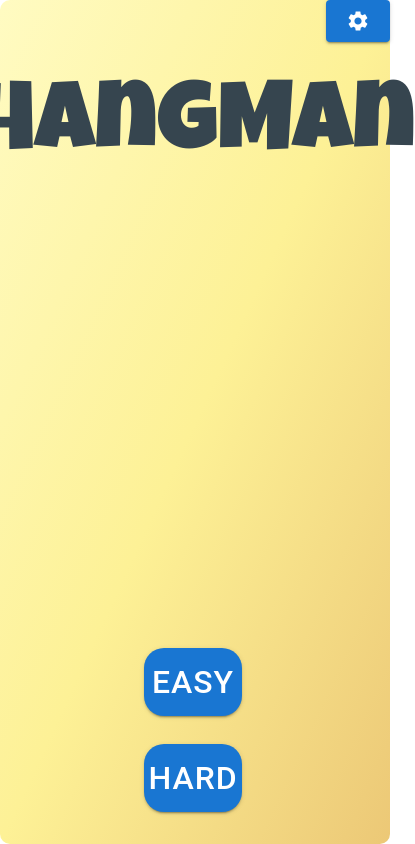
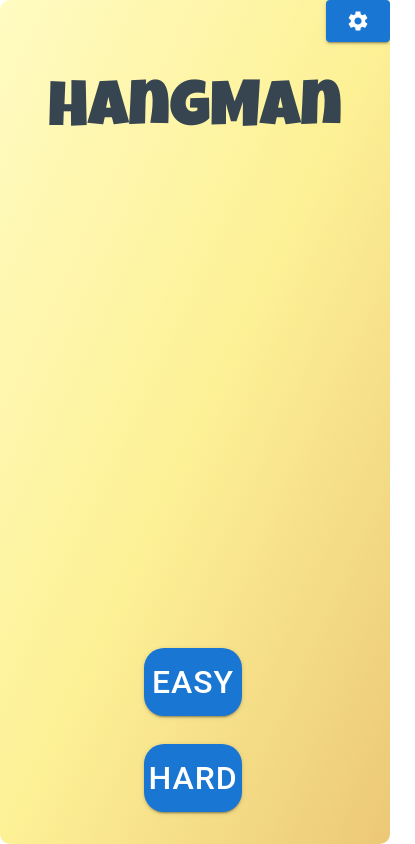
Before and after one commit to elroygohjy/Hangman-Game, a React (Create React App) app: page / in a window 390 px wide. Shown: the whole page, 415 px wide, since content can reach past the window. Built offline with nearby package versions, Linux system fonts and the light colour scheme.

Commit message:
Fix viewport issues on phone

```diff
--- a/src/App.css
+++ b/src/App.css
@@ -17,7 +17,7 @@
   font-family: Luckiest Guy, cursive;
   position: absolute;
   color: #36454F;
-  font-size: 6rem;
+  font-size: 4rem;
   top: 5rem;
 }
 
--- a/src/components/HomeTitle.tsx
+++ b/src/components/HomeTitle.tsx
@@ -11,7 +11,7 @@ const animation = {
     opacity: 1,
   },
   exit: {
-    y: '-100vh',
+    y: '-300px',
     opacity: 0,
   },
 };
--- a/src/index.css
+++ b/src/index.css
@@ -7,6 +7,12 @@ body {
     sans-serif, 'Reglisse';
   -webkit-font-smoothing: antialiased;
   -moz-osx-font-smoothing: grayscale;
+  overflow-x: hidden;
+  position: relative;
+}
+html {
+  overflow-x: hidden;
+  scroll-behavior: smooth;
 }
 
 code {
```
